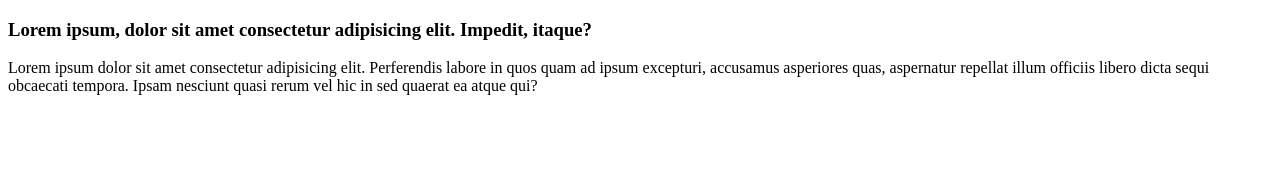
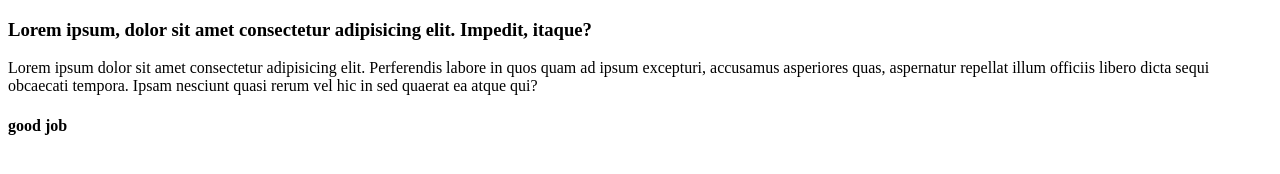
Before and after one commit to sumon-cse-12/javaScript, a plain HTML site: page index.html in a window 1280 px wide. Drawn offline with Linux system fonts and the light colour scheme.

Commit message:
edited commit

```diff
--- a/index.html
+++ b/index.html
@@ -12,6 +12,9 @@
     <h3>Lorem ipsum, dolor sit amet consectetur adipisicing elit. Impedit, itaque?</h3>
     <p>Lorem ipsum dolor sit amet consectetur adipisicing elit. Perferendis labore in quos quam ad ipsum excepturi, accusamus asperiores quas, aspernatur repellat illum officiis libero dicta sequi obcaecati tempora. Ipsam nesciunt quasi rerum vel hic in
         sed quaerat ea atque qui?</p>
+    <div class="container">
+        <h4>good job</h4>
+    </div>
 </body>
 
 </html>
```
